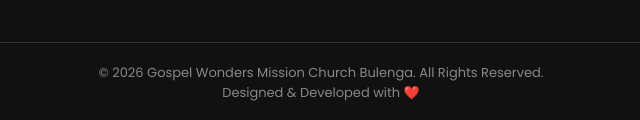
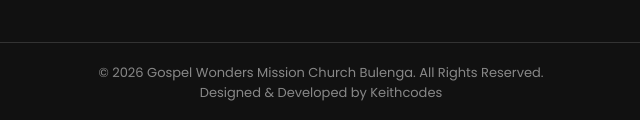
Before and after one commit to KEITH9340/gospelwondersmission, a plain HTML site: page index.html in a window 1280 px wide. Shown: the part 2145-2265 px from the top of the page, 319-959 px from the left. Drawn offline with Linux system fonts and the light colour scheme.

Commit message:
Update index.html

```diff
--- a/index.html
+++ b/index.html
@@ -790,7 +790,7 @@
 <div class="card">
 
 <div class="card-icon">
-🙏
+
 </div>
 
 <h3>
@@ -808,7 +808,7 @@
 <div class="card">
 
 <div class="card-icon">
-❤️
+
 </div>
 
 <h3>
@@ -1025,7 +1025,7 @@
 
 <br>
 
-Designed & Developed with ❤️
+Designed & Developed by Keithcodes
 
 </div>
 
```
